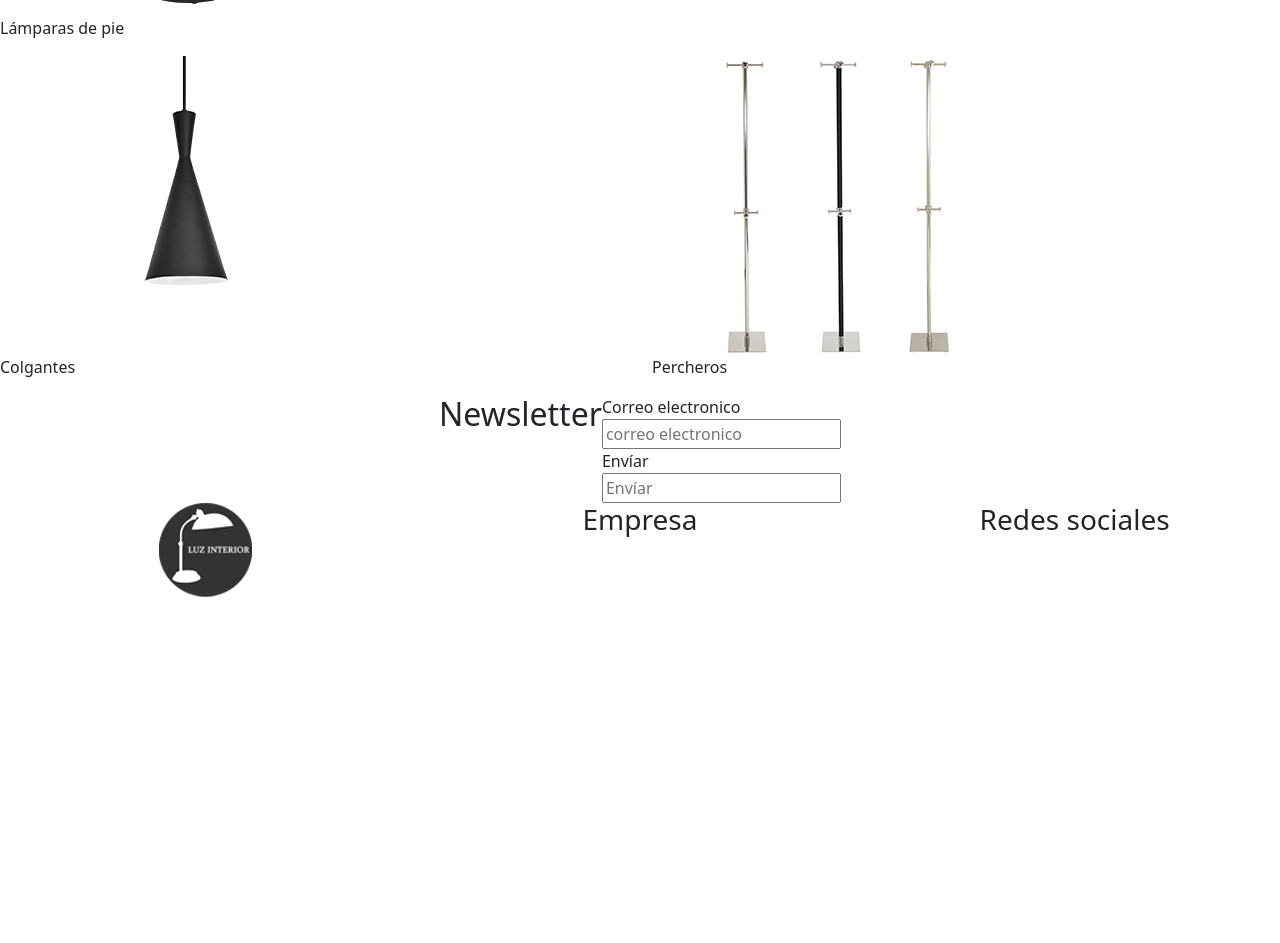
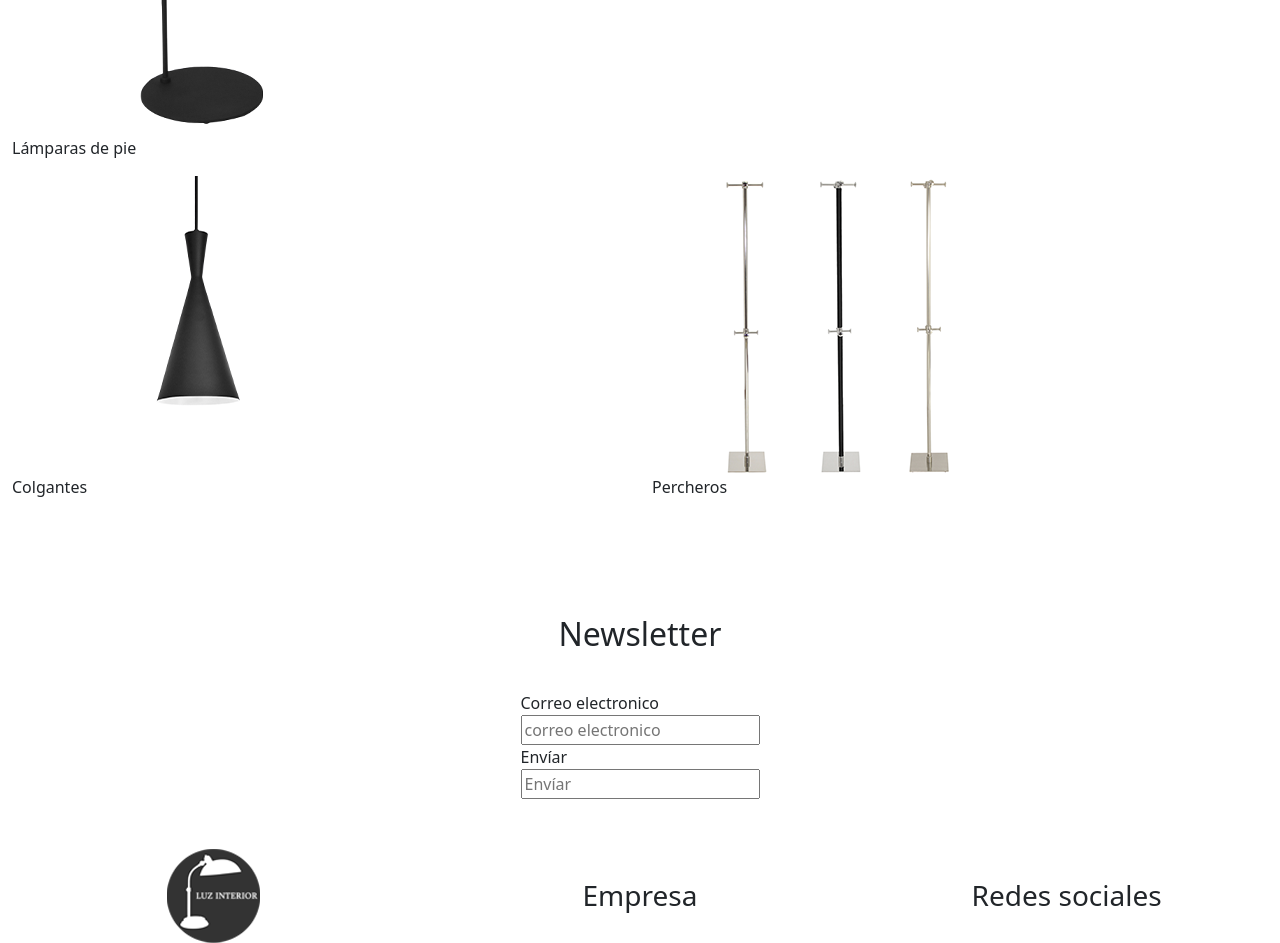
Before and after one commit to BrunoMaza/Luz-interior, a website: page index.html in a window 1280 px wide. Shown: the part 880-1823 px from the top of the page. Before the commit the page ends 1477 px from the top, so only its background shows below. Drawn offline with nearby package versions, Linux system fonts and the light colour scheme.

Commit message:
boos y sass

```diff
--- a/index.html
+++ b/index.html
@@ -48,21 +48,23 @@
         </nav>
       </div>
     </header>
-  </div>
 
-  <main class="row">
-        <div class="col-xl-12 col-12 d-flex justify-content-center">
+
+  <main class="row ">
+        <div class="titulo-principal col-xl-12 col-12 d-flex justify-content-center">
             <h1> Catálogos PDF </h1>
         </div>
         <div class="col-xl-6 col-12">
             <img src="image/lampara de pie dixon art. 90000 negra.png" alt="lamparas de pie" class="img-fluid">
+            <div class="col-xl-6 col-12">
               <p>Lámparas de pie</p>
+            </div>
         </div>
         <div class="col-xl-3 col-12">
             <img src="image/Dixon Art. 9000 pintura negra.png" alt="lamparas de mesa" class="img-fluid">
             <p>Lámparas de mesa</p>
         </div>
-        <div class="col-xl-3 col-12">
+        <div class="col-xl-3 col-12 ">
             <img src="image/Dixon Art. 30900 pintura negra.png" alt="apliques" class="img-fluid">
             <p>Apliques</p>
         </div>
@@ -74,8 +76,10 @@
             <img src="image/percheros de pie.png" alt="apliques" class="img-fluid">
             <p>Percheros</p>
         </div>
+            <div class="titulo-newsletter col-xl-12 col-12 d-flex justify-content-center">
+              <h2>Newsletter</h2>
+            </div>
             <div class="col-xl-12 col-12 d-flex justify-content-center">
-            <h2>Newsletter</h2>
               <form action="#">
                 <label for="text">Correo electronico</label><br>
                 <input type="text" placeholder="correo electronico"><br>
@@ -90,23 +94,18 @@
 
 
 
-
-
-
-
-
-
   <footer class="row">
     <div class="col-xl-4 col-12 d-flex justify-content-center">
         <img src="image/Logo luz interior srl copia.png" alt="logo">
     </div>
     <div class="col-xl-4 col-12 d-flex justify-content-center">
-        <h3>Empresa</h3>
+        <h3 class="titulo-footer">Empresa</h3>
     </div>
     <div class="col-xl-4 col-12 d-flex justify-content-center">
-        <h3>Redes sociales</h3>
+        <h3 class="titulo-footer">Redes sociales</h3>
     </div>
   </footer>
+  </div>
   <script src="https://cdn.jsdelivr.net/npm/bootstrap@5.2.3/dist/js/bootstrap.bundle.min.js"
         integrity="sha384-kenU1KFdBIe4zVF0s0G1M5b4hcpxyD9F7jL+jjXkk+Q2h455rYXK/7HAuoJl+0I4"
         crossorigin="anonymous"></script>
--- a/scss/style.scss
+++ b/scss/style.scss
@@ -8,6 +8,7 @@ $f-size-p-mobile:18px;
 
 header{
         background-color: #333333;
+
         nav{
             padding: 20px;
             margin: 10px;
@@ -36,4 +37,19 @@ header{
                 }
             }
         }
+}
+main{
+    .titulo-principal{
+        margin: 60px 0px;
     }
+
+    .titulo-newsletter {
+        margin: 100px 0px 30px 0px;
+    }
+}
+
+footer { margin-top: 50px !important;
+    .titulo-footer { padding-top: 30px;
+
+    }
+}
```
Also changed, not shown: css/style.css, 1 other file. Lines whose indentation alone changed are shown as unchanged.
